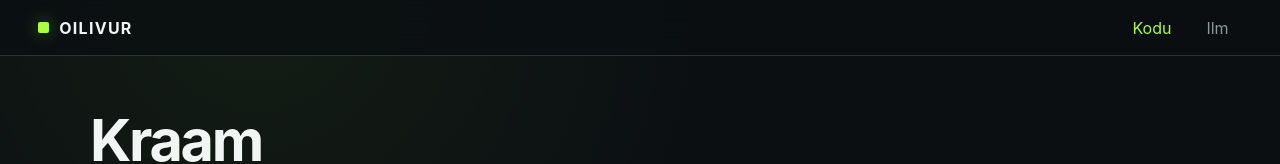
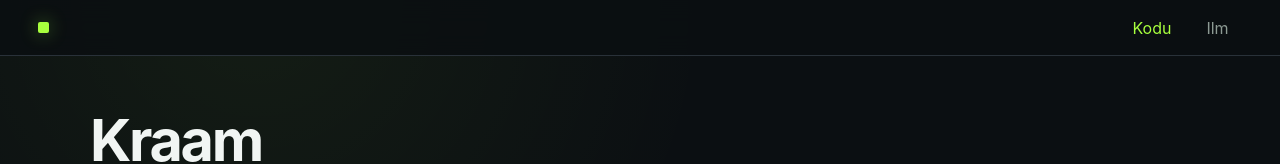
Before and after one commit to Oilivur/kodukas, a Vue app: page / in a window 1280 px wide. Shown: the top 164 px of the page. Built offline with nearby package versions, Linux system fonts and the light colour scheme.

Commit message:
väike timm

```diff
--- a/src/App.vue
+++ b/src/App.vue
@@ -29,8 +29,6 @@ const fullScreenView =
         <span
             class="site-brand-mark"
         ></span>
-
-        Oilivur
       </RouterLink>
 
       <nav class="site-nav">
```
